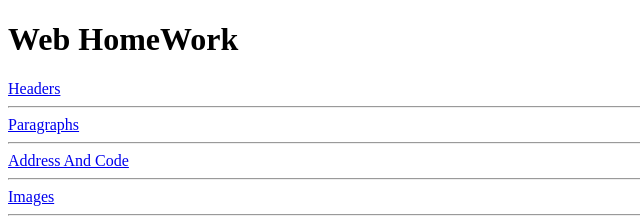
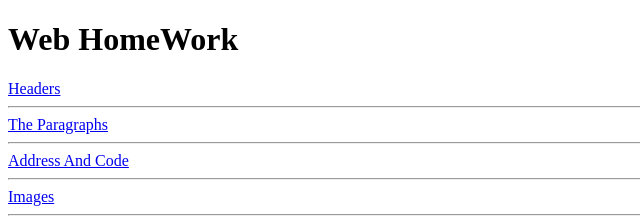
Before and after one commit to Mohammed-Taj/Lap1-web-homework, a plain HTML site: page HTML tags/index.html in a window 1280 px wide. Shown: the top 221 px of the page, 0-640 px from the left. Drawn offline with Linux system fonts and the light colour scheme.

Commit message:
publish web homework

```diff
--- a/HTML tags/index.html
+++ b/HTML tags/index.html
@@ -16,7 +16,7 @@
     <!-- start Paragraphs and Line Breaks and font color font size-->
     <hr />
     <section>
-      <a href="homewrkpages/Paragraphs.html">Paragraphs</a>
+      <a href="homewrkpages/Paragraphs.html"> The Paragraphs</a>
     </section>
     <!-- end Paragraphs and Line Breaks -->
     <hr />
```
